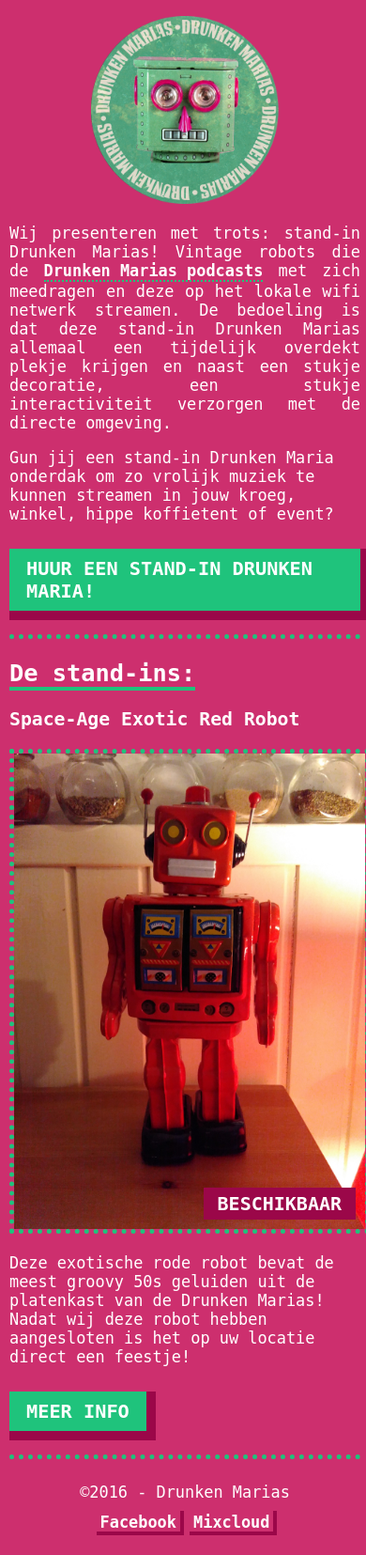
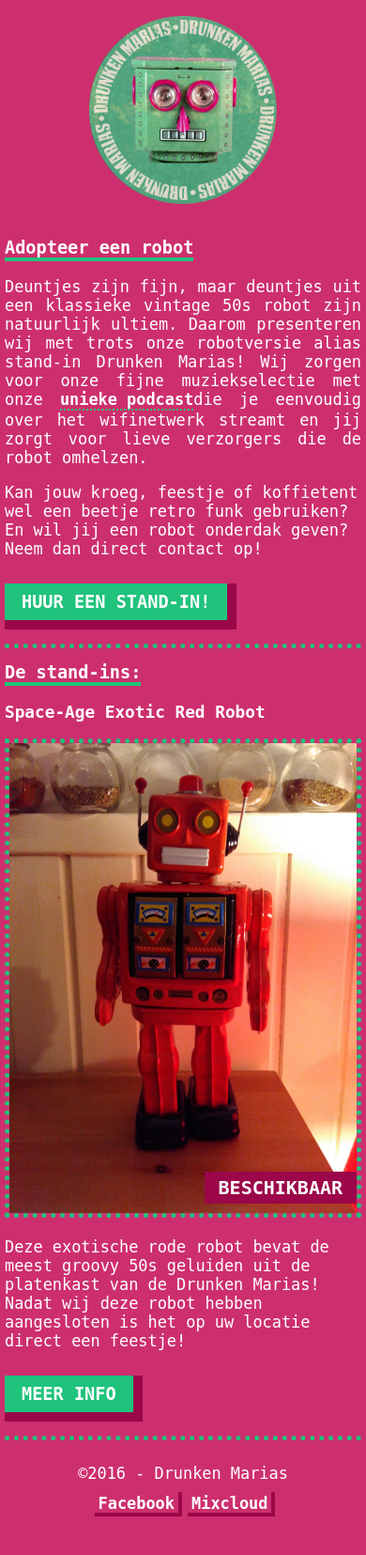
Before and after one commit to grdw/lorikeet, a PHP site: page /robot.html in a window 390 px wide. Shown: the whole page at 94% size. After the commit the page ends 1614 px from the top, so only its background shows below. Run offline with PHP 8.4, Linux system fonts and the light colour scheme; some libraries are stand-ins or nearby versions.

Commit message:
Fix styling + text of robots page

```diff
--- a/shipment/robot.html
+++ b/shipment/robot.html
@@ -25,18 +25,17 @@
             <img class='logo small' src='logo.png'>
           </a>
         </p>
+        <h2>Adopteer een robot</h2>
         <p class='intro'>
-          Wij presenteren met trots: stand-in Drunken Marias! Vintage robots
-          die de&nbsp;<a href='https://mixcloud.com/drunkenmarias' target='_blank'>Drunken Marias podcasts</a>&nbsp;met zich meedragen en deze op het lokale wifi netwerk
-          streamen. De bedoeling is dat deze stand-in Drunken Marias allemaal
-          een tijdelijk overdekt plekje krijgen en naast een stukje decoratie,
-          een stukje interactiviteit verzorgen met de directe omgeving.
+          Deuntjes zijn fijn, maar deuntjes uit een klassieke vintage 50s robot zijn natuurlijk ultiem.
+          Daarom presenteren wij met trots onze robotversie alias stand-in Drunken Marias! Wij zorgen voor onze
+          fijne muziekselectie met onze&nbsp;<a href='https://mixcloud.com/drunkenmarias' target='_blank'>unieke podcast</a>die je eenvoudig over het wifinetwerk streamt en jij zorgt voor lieve verzorgers die de robot omhelzen.
         </p>
         <p>
-          Gun jij een stand-in Drunken Maria onderdak om zo vrolijk muziek
-          te kunnen streamen in jouw kroeg, winkel, hippe koffietent of event?
+          Kan jouw kroeg, feestje of koffietent wel een beetje retro funk gebruiken? En wil jij een robot onderdak geven?
+          Neem dan direct contact op!
         </p>
-        <a class='btn big' href='mailto:rent-a-robot@drunkenmarias.nl'>HUUR EEN STAND-IN DRUNKEN MARIA!</a>
+        <a class='btn big' href='mailto:rent-a-robot@drunkenmarias.nl'>HUUR EEN STAND-IN!</a>
       </div>
       <div class='pg robots'>
         <h2>De stand-ins:</h2>
@@ -49,7 +48,7 @@
             </span>
           </div>
           <p class='info'>Deze exotische rode robot bevat de meest groovy 50s geluiden uit de platenkast van de Drunken Marias! Nadat wij deze robot hebben aangesloten is het op uw locatie direct een feestje!</p>
-          <a class='btn big' href='mailto:rent-a-robot@drunkenmarias.nl?subject=Ik heb een vraag over het huren van een stand-in Drunken Maria!'>MEER INFO</a>
+          <a class='btn big' href='mailto:rent-a-robot@drunkenmarias.nl?subject=Ik heb een vraag over het huren van een stand-in Drunken Maria'>MEER INFO</a>
         </div>
       </div>
       <footer>
--- a/shipment/style.css
+++ b/shipment/style.css
@@ -144,12 +144,33 @@ span.or {
   margin: 10px 0; }
 
 @media only screen and (max-width: 480px) {
+  body {
+    margin: 0 5px; }
+
   body .center {
     width: 100%;
-    margin: 10px 2px; }
+    margin: auto; }
+
+  h1 {
+    font-size: 120%; }
+
+  h2, a.btn.big {
+    font-size: 110%; }
+
+  h3 {
+    font-size: 105%; }
+
+  .photo img {
+    width: calc(100% - 10px);
+    width: -moz-calc(100% - 10px);
+    width: -webkit-calc(100% - 10px); }
 
   img {
+    width: 100%;
     width: 100%; }
+    img.logo {
+      display: block;
+      margin: 0 auto; }
 
   a.btn.prev {
     left: 0; }
```
Also changed, not shown: style.sass (+18 -1 lines), 1 other file.
